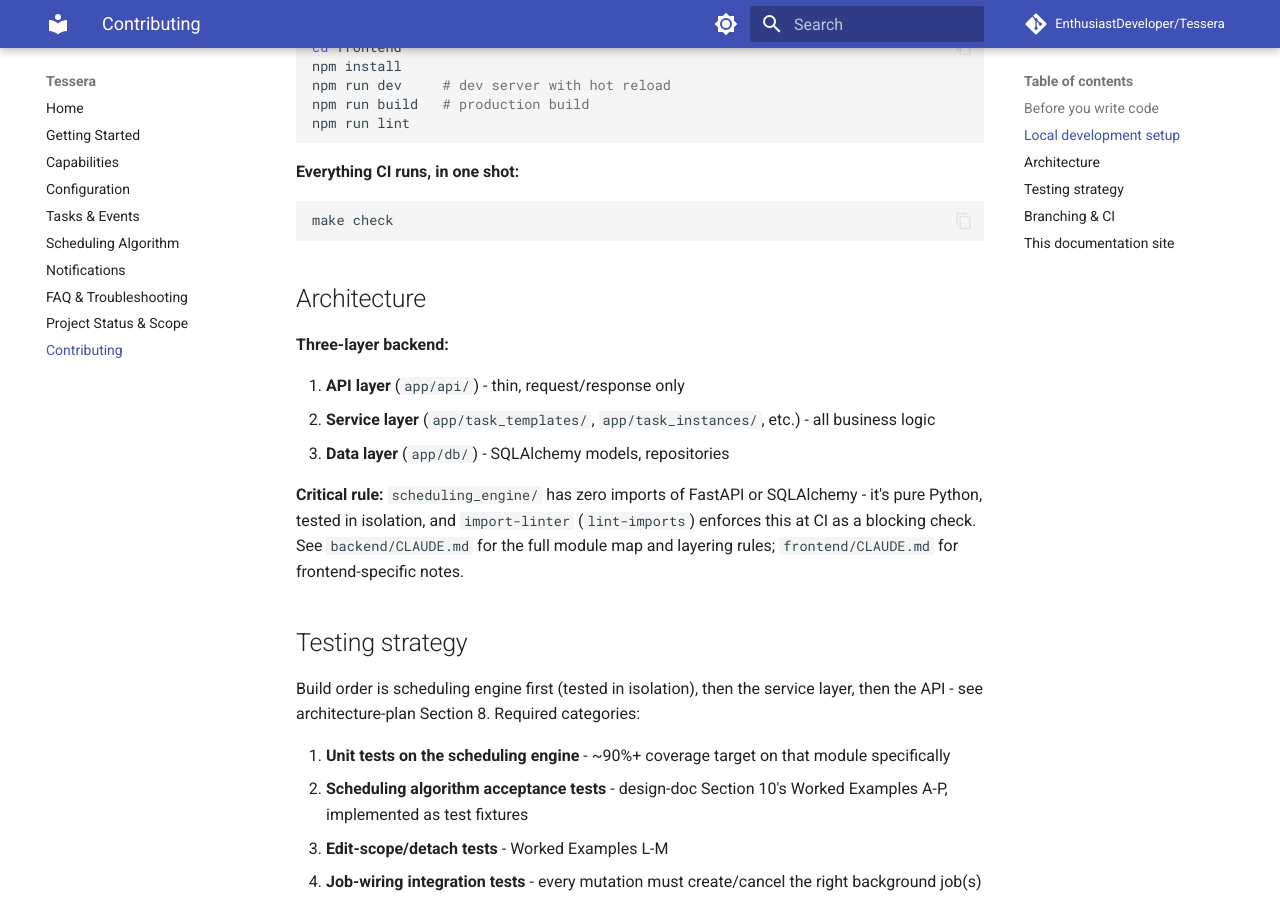
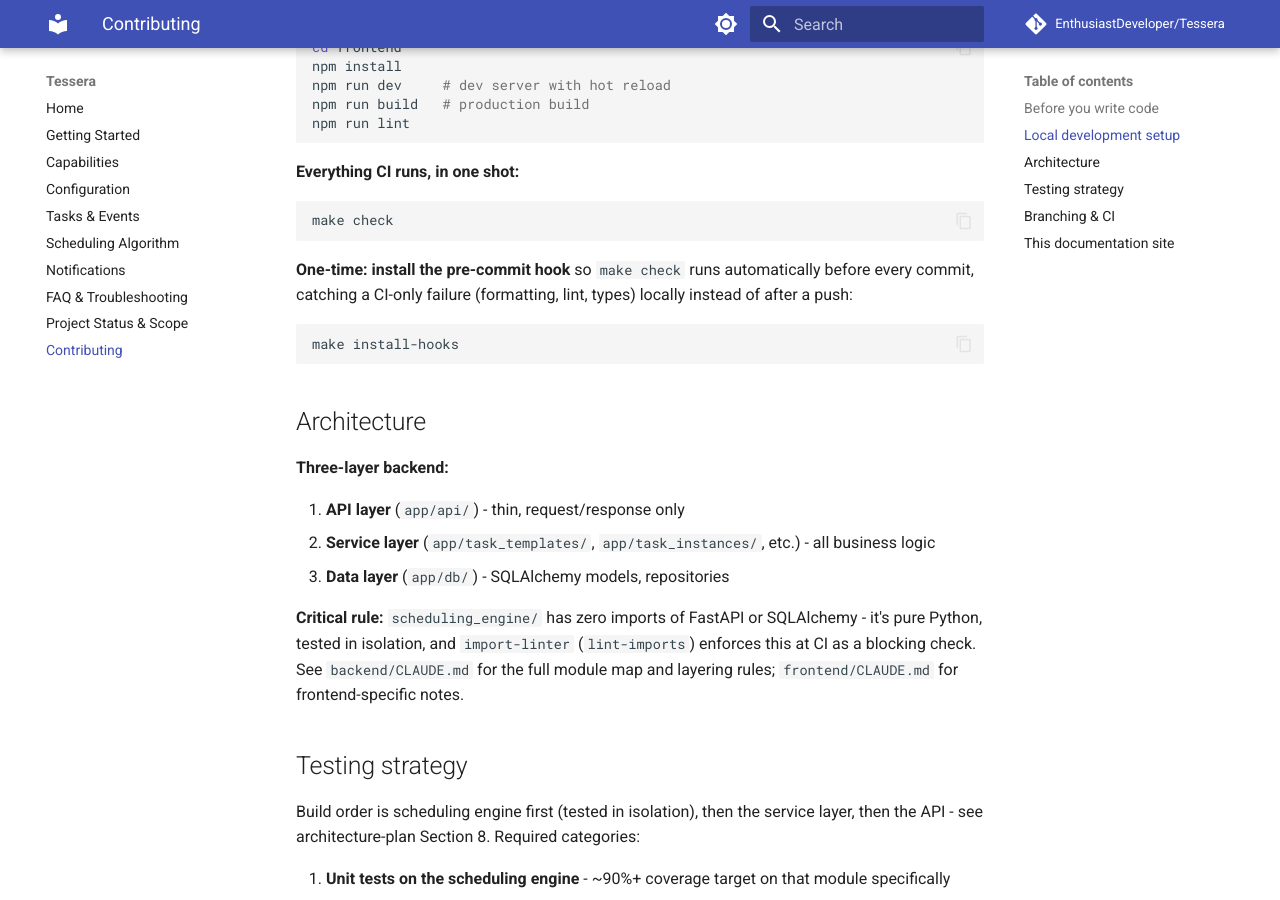
Before and after one commit to EnthusiastDeveloper/Tessera, an MkDocs documentation site: the page built from docsite/contributing.md, in a window 1280 px wide and 900 px high, scrolled down 978 px. Built offline with MkDocs 1.6.1 and Material for MkDocs 9.7.7, drawn with Linux system fonts in a browser that asks for light colours; comment, search, counter and statistics services are not loaded.

Commit message:
Fix ruff format CI failure and add a CI-matching pre-commit hook (#29)
* Fix ruff format CI failure from PR 27

The multi-line dict comprehension added for the expected-values PATCH
did not match ruff's formatter output, and ruff format --check was
never run locally before that PR merged (only ruff check and mypy
were). Running ruff format directly is now part of my local checklist
for backend changes.

* Add a version-controlled pre-commit hook that mirrors CI

The hook that broke on PR 27 (missing ruff format --check) only lived in
this machine's .git/hooks/, out of sync with CI, and invisible to any
other clone. githooks/pre-commit now runs `make check` directly, so it
can't drift from CI again; `make install-hooks` copies it into place.
Documented as a one-time setup step alongside `make check` in the
contributing guide.

````diff
--- a/docsite/contributing.md
+++ b/docsite/contributing.md
@@ -47,6 +47,12 @@
 make check
 ```
 
+**One-time: install the pre-commit hook** so `make check` runs automatically before every commit, catching a CI-only failure (formatting, lint, types) locally instead of after a push:
+
+```bash
+make install-hooks
+```
+
 ## Architecture
 
 **Three-layer backend:**
````
Also changed, not shown: 3 other files.
